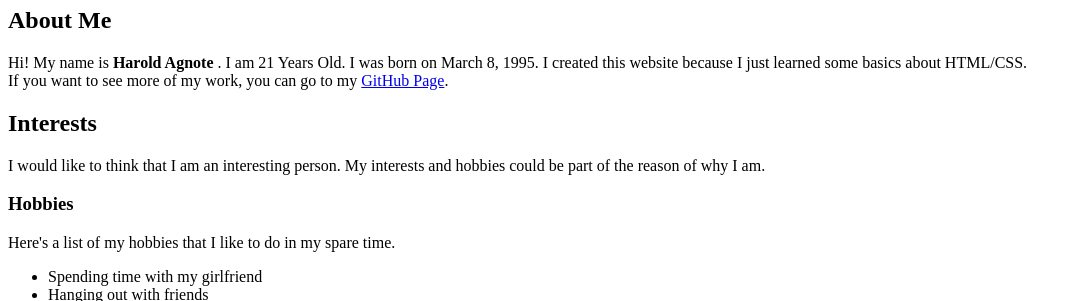
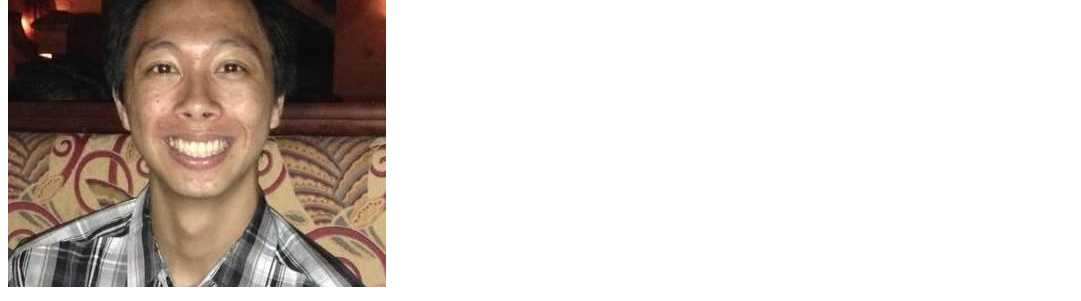
Before and after one commit to HaroldAgnote/WebsiteTest, a plain HTML site: page index.html in a window 1280 px wide. Shown: the part 99-400 px from the top of the page, without its empty margins (0-1081 px from the left). Drawn offline with Linux system fonts and the light colour scheme.

Commit message:
Made some changes

```diff
--- a/index.html
+++ b/index.html
@@ -3,7 +3,7 @@
 		<title> Test Website </title>
 	</head>
 	<body>
-		<img src = "images/me.jpeg" alt= "A picture of me" title= "A decent picture of my face" />
+		<img src = "images/me.jpg" alt= "A picture of me" title= "A decent picture of my face" />
 		<h1> <b> Harold Agnote </b> </h1>
 		<h2> About Me </h2>
 			<p>
```
